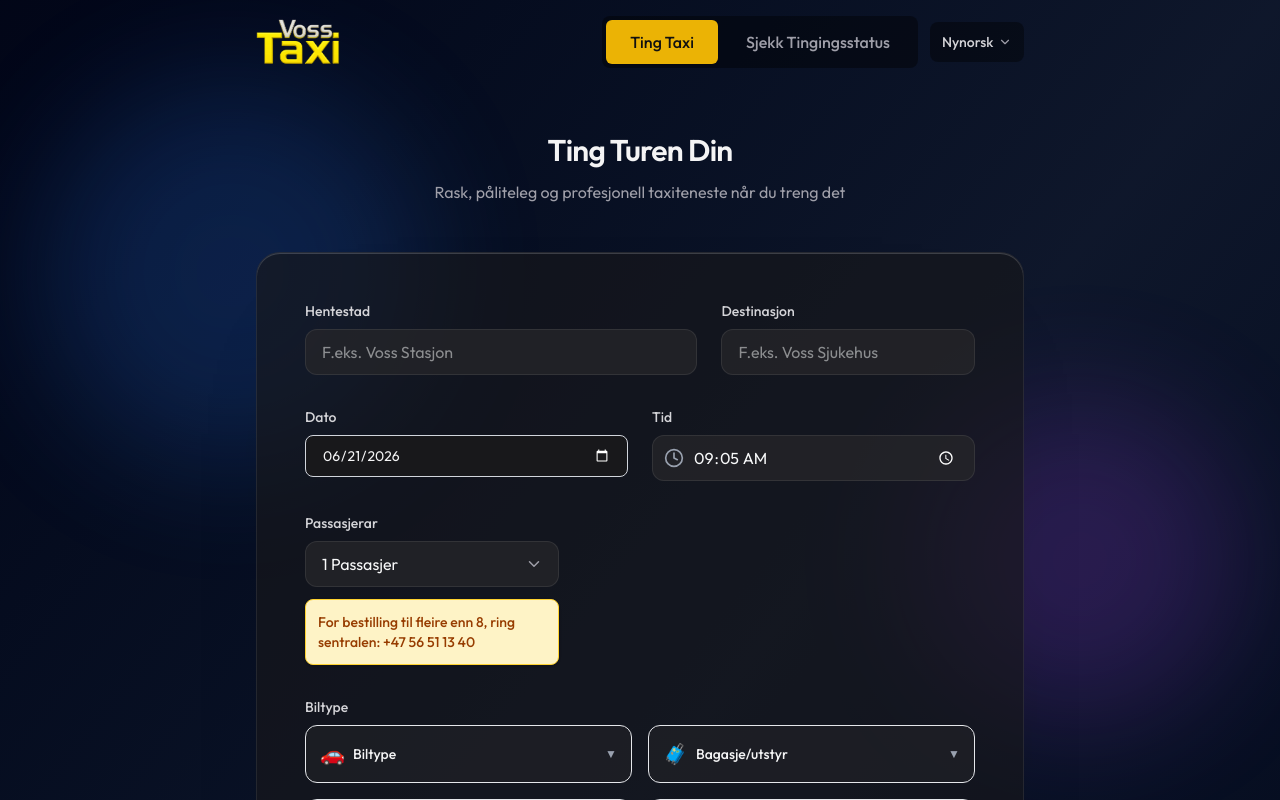
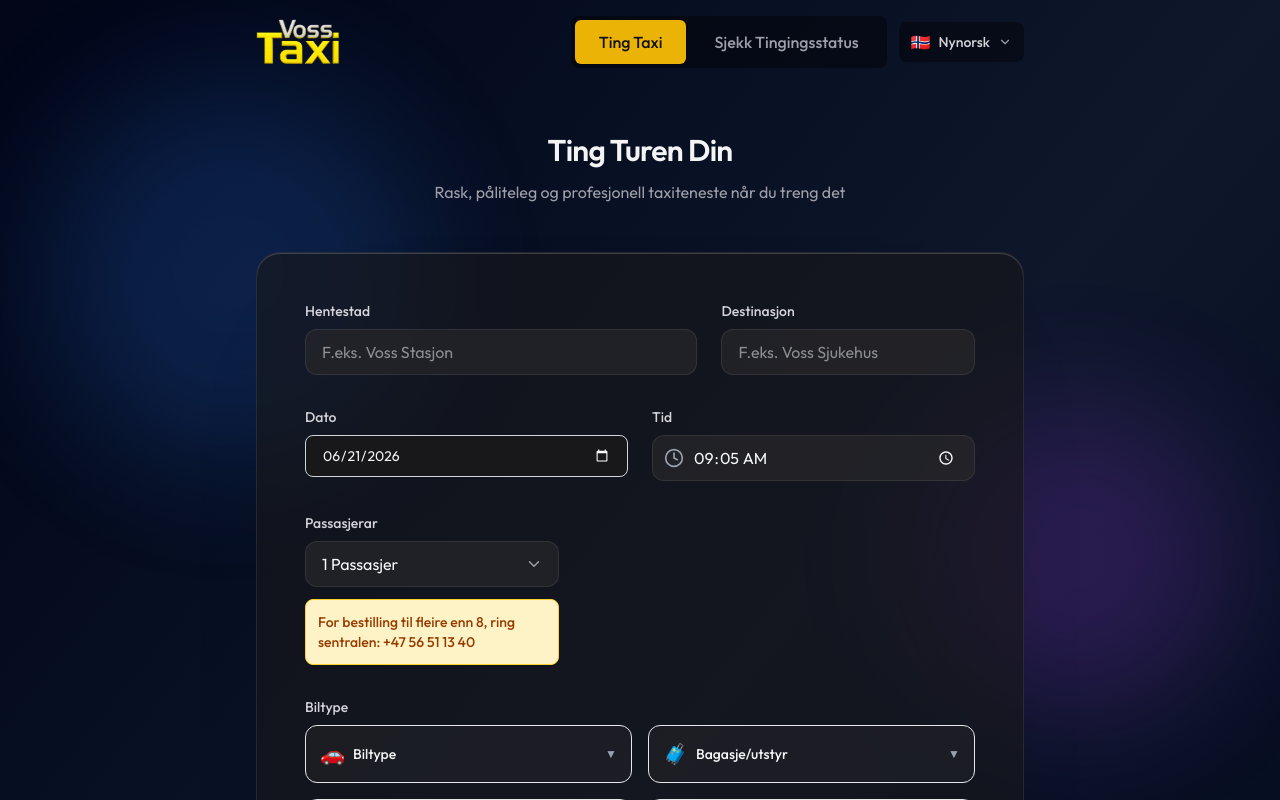
Before and after one commit to salveplex/order, a Next.js app: page / in a window 1280 px wide. Shown: the top 800 px of the page. Built offline with nearby package versions, Linux system fonts and the light colour scheme.

Commit message:
feat: custom language dropdown with emoji flags

```diff
--- a/components/BookingForm.tsx
+++ b/components/BookingForm.tsx
@@ -88,6 +88,7 @@ export default function BookingForm() {
 
   const [loading, setLoading] = useState(false);
   const [success, setSuccess] = useState(false);
+  const [langOpen, setLangOpen] = useState(false);
   const [error, setError] = useState('');
   const [bookingNumber, setBookingNumber] = useState('');
   const [lastBookingPickup, setLastBookingPickup] = useState('');
@@ -425,21 +426,53 @@ export default function BookingForm() {
           {/* Language and Theme selectors */}
           <div className="flex gap-2 flex-wrap">
             {/* Language selector */}
-            <div className="flex bg-black/40 rounded-lg p-1">
-              <div className="relative flex items-center">
-                <select
-                  value={language}
-                  onChange={(e) => setLanguage(e.target.value as Language)}
-                  className="bg-transparent text-zinc-300 text-xs md:text-sm font-medium pl-2 pr-6 py-1 md:py-1.5 focus:outline-none cursor-pointer appearance-none"
-                >
-                  <option value="nn" className="bg-zinc-800 text-white">Nynorsk</option>
-                  <option value="en" className="bg-zinc-800 text-white">English</option>
-                  <option value="de" className="bg-zinc-800 text-white">Deutsch</option>
-                  <option value="fr" className="bg-zinc-800 text-white">Français</option>
-                  <option value="es" className="bg-zinc-800 text-white">Español</option>
-                </select>
-                <ChevronDown size={14} className="absolute right-2 text-zinc-400 pointer-events-none" />
-              </div>
+            <div className="flex bg-black/40 rounded-lg p-1 relative">
+              <button
+                type="button"
+                onClick={() => setLangOpen(!langOpen)}
+                className="flex items-center gap-2 bg-transparent text-zinc-300 text-xs md:text-sm font-medium px-2 py-1 md:py-1.5 focus:outline-none cursor-pointer"
+              >
+                <span className="text-base leading-none">
+                  {language === 'nn' ? '🇳🇴' : language === 'en' ? '🇬🇧' : language === 'de' ? '🇩🇪' : language === 'fr' ? '🇫🇷' : '🇪🇸'}
+                </span>
+                <span>
+                  {language === 'nn' ? 'Nynorsk' : language === 'en' ? 'English' : language === 'de' ? 'Deutsch' : language === 'fr' ? 'Français' : 'Español'}
+                </span>
+                <ChevronDown size={14} className="text-zinc-400" />
+              </button>
+
+              {langOpen && (
+                <>
+                  <div
+                    className="fixed inset-0 z-40"
+                    onClick={() => setLangOpen(false)}
+                  />
+                  <div className="absolute right-0 top-full mt-2 w-36 bg-zinc-900 border border-zinc-800 rounded-lg shadow-xl overflow-hidden z-50">
+                    {[
+                      { code: 'nn', name: 'Nynorsk', flag: '🇳🇴' },
+                      { code: 'en', name: 'English', flag: '🇬🇧' },
+                      { code: 'de', name: 'Deutsch', flag: '🇩🇪' },
+                      { code: 'fr', name: 'Français', flag: '🇫🇷' },
+                      { code: 'es', name: 'Español', flag: '🇪🇸' },
+                    ].map((lang) => (
+                      <button
+                        key={lang.code}
+                        onClick={() => {
+                          setLanguage(lang.code as Language);
+                          setLangOpen(false);
+                        }}
+                        type="button"
+                        className={`flex items-center gap-2 w-full text-left px-3 py-2 text-sm transition-colors ${
+                          language === lang.code ? 'bg-zinc-800 text-white' : 'text-zinc-400 hover:bg-zinc-800/50 hover:text-zinc-200'
+                        }`}
+                      >
+                        <span className="text-base leading-none">{lang.flag}</span>
+                        <span>{lang.name}</span>
+                      </button>
+                    ))}
+                  </div>
+                </>
+              )}
             </div>
 
             </div>
```
